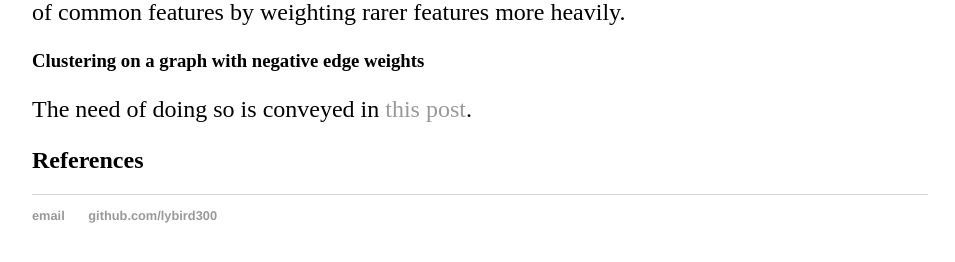
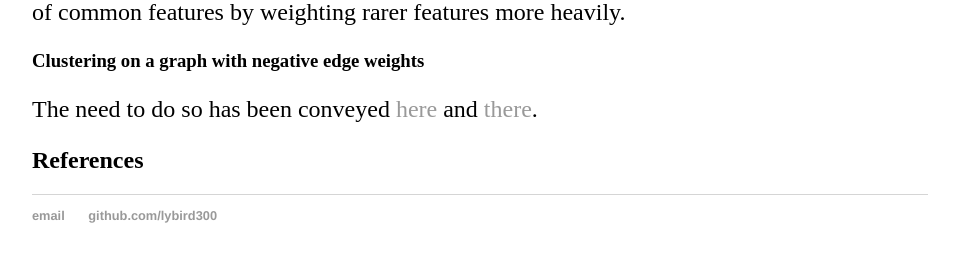
Before and after one commit to lybird300/lybird300.github.io, a Jekyll site: the page built from _posts/2016-03-14-community-structure-network.md, in a window 1280 px wide and 900 px high, scrolled down 3413 px. Shown: the part 617-879 px from the top of the window, without its empty margins (160-1115 px from the left). Built offline with Jekyll 4.4.1, drawn with Linux system fonts in a browser that asks for light colours.

Commit message:
Update 2016-03-14-community-structure-network.md

```diff
--- a/_posts/2016-03-14-community-structure-network.md
+++ b/_posts/2016-03-14-community-structure-network.md
@@ -138,5 +138,5 @@ consider a related measure, in the context of deciding when two personal home pa
 pages to be This refines the simple counting of common features by weighting rarer features more heavily.
 
 <h3>Clustering on a graph with negative edge weights</h3>
-The need of doing so is conveyed in <a href="http://math.stackexchange.com/questions/1547225/cluster-into-communities-a-graph-with-negative-edge-weights-representing-repulsi">this post</a>.
+The need to do so has been conveyed <a href="http://math.stackexchange.com/questions/1547225/cluster-into-communities-a-graph-with-negative-edge-weights-representing-repulsi">here</a> and <a href="http://stats.stackexchange.com/questions/177507/graph-clustering-algorithms-which-consider-negative-weights">there</a>.
 <h2>References</h2>
```
